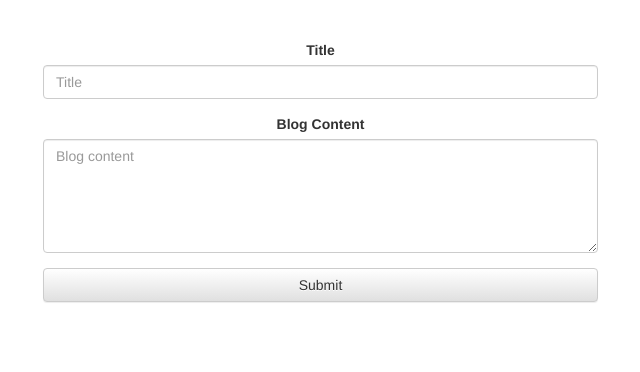
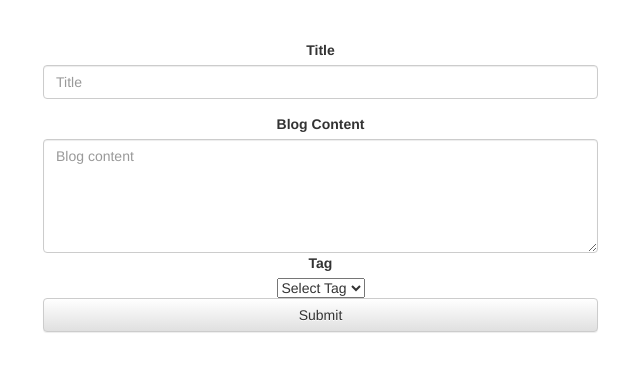
Before and after one commit to mckhannah1901/CS4227-Programming, a Flask app: page /addpost in a window 1280 px wide. Shown: the top 372 px of the page, without its empty margins (27-667 px from the left). Run offline with Flask 2, Linux system fonts and the light colour scheme; some libraries are stand-ins or nearby versions.

Commit message:
Blogpost tagging and tag search functions

```diff
--- a/app/add_post.py
+++ b/app/add_post.py
@@ -5,11 +5,11 @@ from flask import session
 from app import Blogpost, db
 
 
-def add_post(title, content):
+def add_post(title, content, tag):
     username = session['username']
     person_id = session['id']
 
-    post = Blogpost(title=title, username=username, content=content, date=datetime.now(), user_id=person_id)
+    post = Blogpost(title=title, username=username, content=content, date=datetime.now(), user_id=person_id, tag=tag)
 
     post_exists = db.session.query(Blogpost.id).filter_by(title=title).first()
 
--- a/app/models.py
+++ b/app/models.py
@@ -50,6 +50,7 @@ class Blogpost(db.Model):
     date = db.Column(db.DateTime)
     content = db.Column(db.Text)
     user_id = db.Column(db.Integer, db.ForeignKey('person.id'))
+    tag = db.Column(db.Text)
 
 
 class Comment(db.Model):
--- a/app/routes.py
+++ b/app/routes.py
@@ -2,6 +2,8 @@ from flask import redirect, url_for
 from flask import request, render_template
 from flask_login import current_user, login_required, login_user
 from datetime import datetime
+
+from werkzeug.urls import url_parse
 
 from app import app, db
 from app import viewposts, user_registration, log_out, log_in, add_comment, add_post, delete_post, edit_post,\
@@ -24,6 +26,12 @@ def subscribe_to_user(username):
 def viewpost():
     if request.method == "GET":
         return render_template('viewposts.html', posts=viewposts.get_all_posts())
+
+
+@app.route("/viewposts/<tag>", methods=["GET", "POST"])
+def viewtaggedpost(tag):
+    if request.method == "GET":
+        return render_template('viewposts.html', posts=viewposts.get_tagged_posts(tag))
 
 
 @app.route("/view-post/<string:post_id>", methods=["GET", "POST"])
@@ -87,7 +95,7 @@ def addcomment(post_id):
 def addpost():
     if request.method == "POST":
         try:
-            add_post.add_post(request.form['title'], request.form['content'])
+            add_post.add_post(request.form['title'], request.form['content'], request.form['tag'])
             return redirect(url_for("viewpost"))
         except Exception as ex:
             return render_template("addpost.html")
--- a/app/templates/addpost.html
+++ b/app/templates/addpost.html
@@ -24,8 +24,28 @@
                     <div class="form-group">
                         <label>Blog Content</label>
                         <textarea rows="5" class="form-control" placeholder="Blog content" name="content" id="content" required data-validation-required-message="Please enter a message."></textarea>
+
+                        <label>Tag</label>
+{#                        <textarea rows="1" class="form-control" placeholder="Tag" name="tag" id="tag" required data-validation-required-message="Please enter a tag."></textarea>#}
+{#                        <label>Status</label>#}
+                        <div class="row">
+                            <select name="tag" id="tag">
+                                <option style="display:none;" selected>Select Tag</option>
+                                <option value="Tech">Tech</option>
+                                <option value="Food">Food</option>
+                                <option value="DIY">DIY</option>
+                                <option value="Home">Home</option>
+                                <option value="Sport">Sport</option>
+                                <option value="Gaming">Gaming</option>
+                                <option value="Animals">Animals</option>
+                                <option value="Existential">Existential</option>
+                                <option value="Other">Other</option>
+                            </select>
+                        </div>
+                        <form action="/addpost" method="post">
+                            <button type="submit" class="btn form-control btn-default">Submit</button>
+                        </form>
                     </div>
-                    <button type="submit" class="btn form-control btn-default">Submit</button>
                 </form>
             </div>
         </div>
--- a/app/templates/view-single-post.html
+++ b/app/templates/view-single-post.html
@@ -26,6 +26,9 @@
             <div class="row">
                 <p>{{ post.username }}</p>
             </div>
+            <div class="row">
+                <p>{{ post.tag }}</p>
+            </div>
             <div>
                 <a href="/user_subscribe/{{ post.username }}">Subscribe to User</a>
             </div>
--- a/app/viewposts.py
+++ b/app/viewposts.py
@@ -12,6 +12,10 @@ def view_single_post(post_id):
     return post, comments
 
 
+def get_tagged_posts(tag):
+    return Blogpost.query.filter_by(tag=tag).all()
+
+
 def view_user_posts(username):
     return Blogpost.query.filter_by(username=username)
 
```
